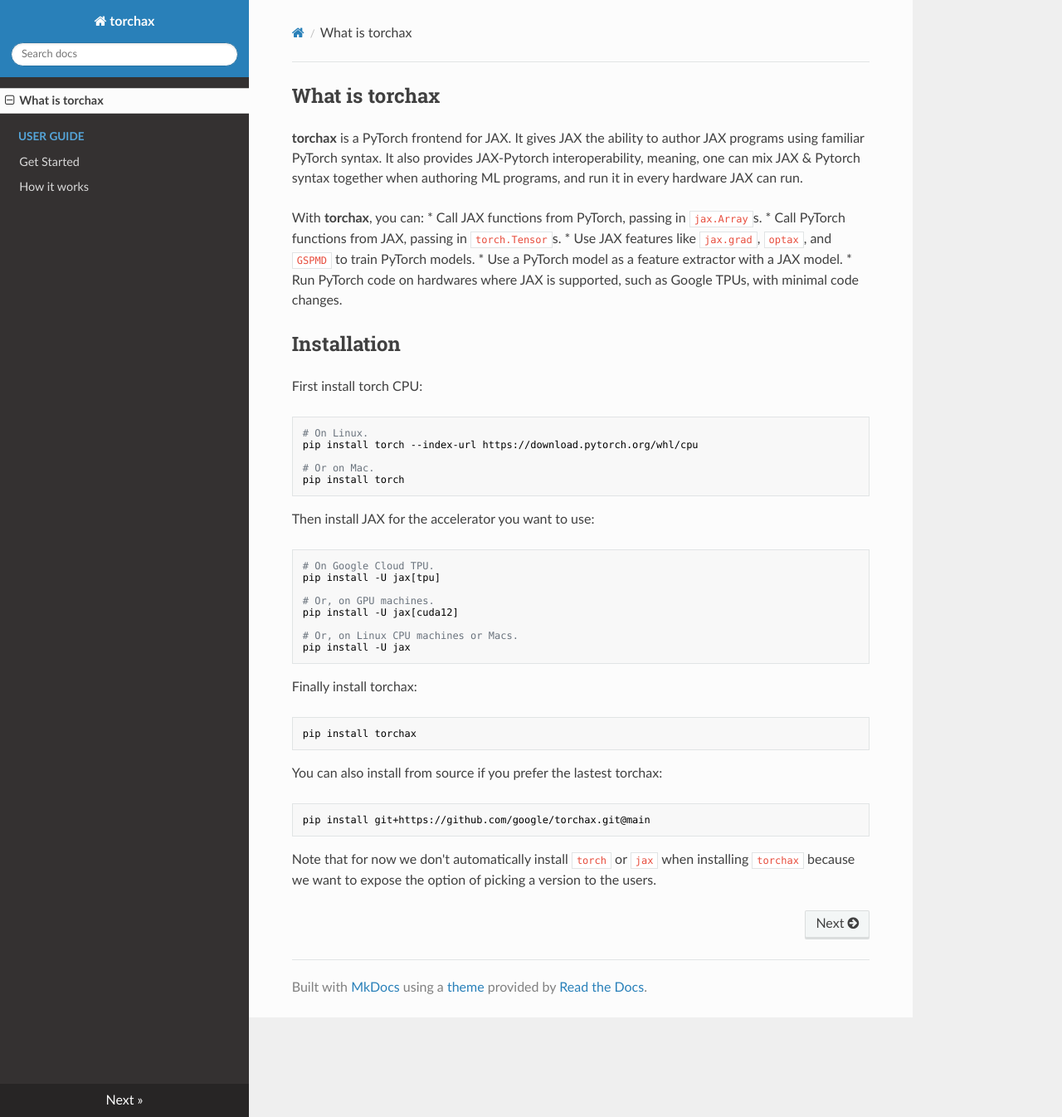
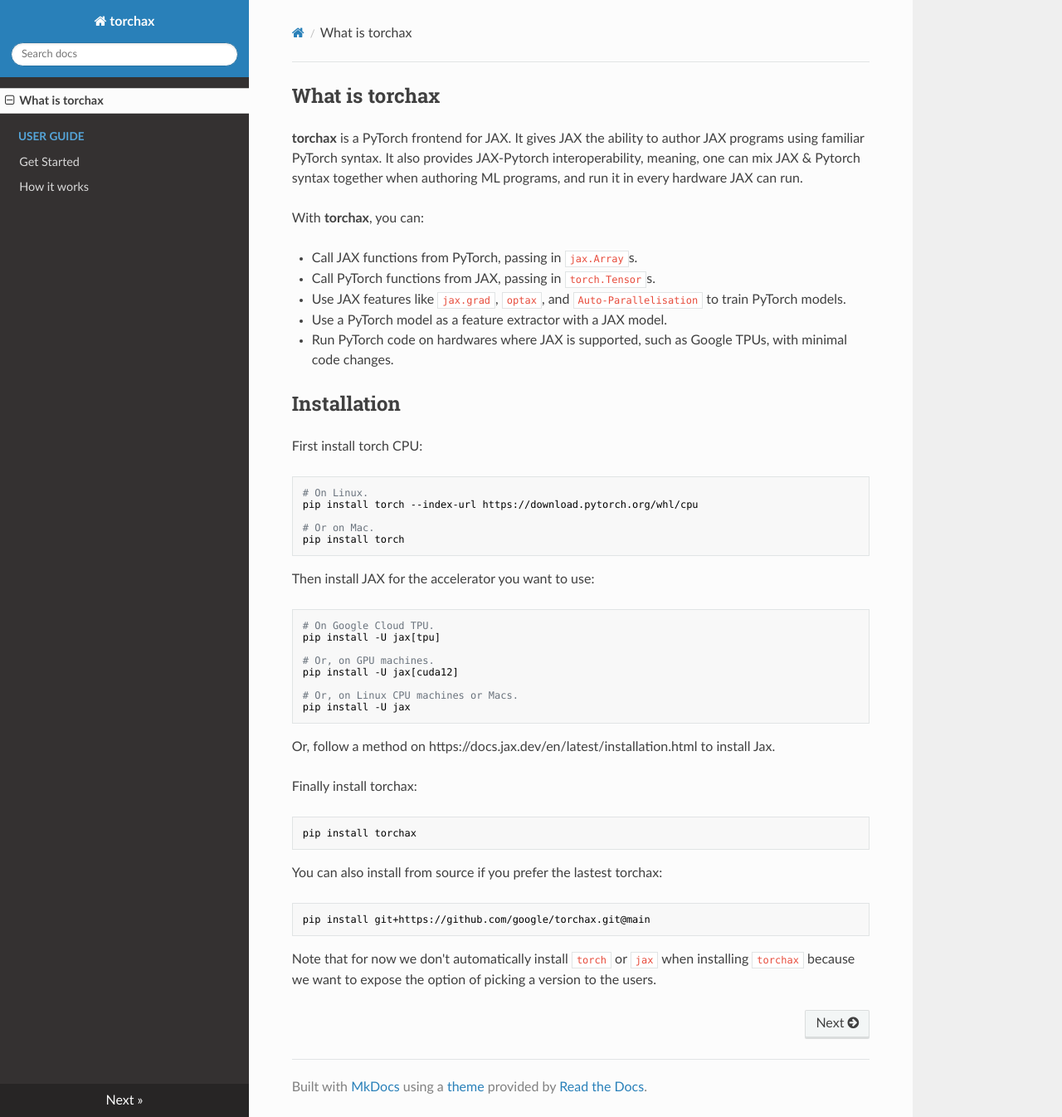
Before and after one commit to google/torchax, an MkDocs documentation site: the page built from docs/docs/index.md, in a window 1280 px wide and 1346 px high. Shown: the whole window at 83% size. Built offline with MkDocs 1.6.1, drawn with Linux system fonts in a browser that asks for light colours; nearby versions of some CDN libraries.

Commit message:
small edits

````diff
--- a/docs/docs/index.md
+++ b/docs/docs/index.md
@@ -7,13 +7,13 @@
 run.
 
 With **torchax**, you can:
-* Call JAX functions from PyTorch, passing in `jax.Array`s.
-* Call PyTorch functions from JAX, passing in `torch.Tensor`s.
-* Use JAX features like `jax.grad`, `optax`, and `GSPMD` to train PyTorch
-  models.
-* Use a PyTorch model as a feature extractor with a JAX model.
-* Run PyTorch code on hardwares where JAX is supported, such as Google TPUs,
-  with minimal code changes.
+
+  * Call JAX functions from PyTorch, passing in `jax.Array`s.
+  * Call PyTorch functions from JAX, passing in `torch.Tensor`s.
+  * Use JAX features like `jax.grad`, `optax`, and `Auto-Parallelisation` to train PyTorch models.
+  * Use a PyTorch model as a feature extractor with a JAX model.
+  * Run PyTorch code on hardwares where JAX is supported, such as Google TPUs,
+    with minimal code changes.
 
 
 ## Installation
@@ -40,6 +40,7 @@
 # Or, on Linux CPU machines or Macs.
 pip install -U jax
 ```
+Or, follow a method on https://docs.jax.dev/en/latest/installation.html to install Jax.
 
 Finally install torchax:
 
````
